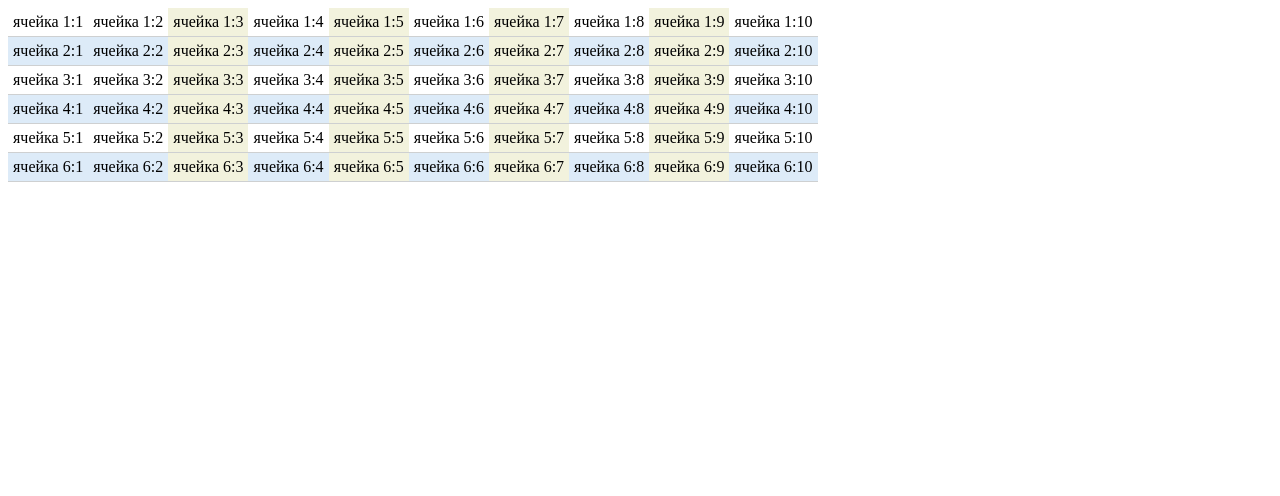
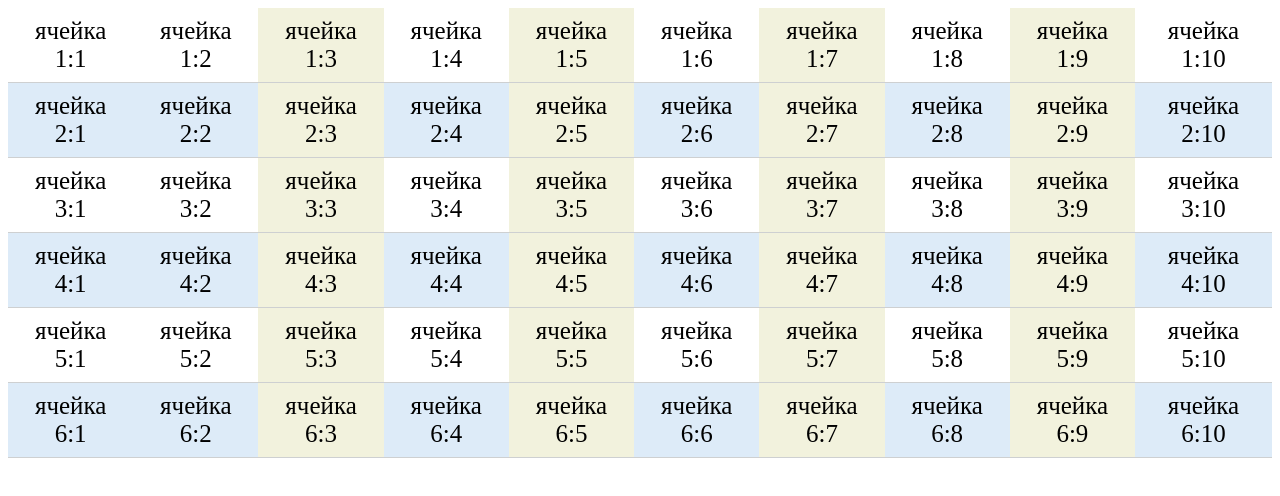
Before and after one commit to EugeneBaichuk/html-course-homework-Baichuk, a plain HTML site: page lesson-8-css/task3.html in a window 1280 px wide. Drawn offline with Linux system fonts and the light colour scheme.

Commit message:
lesson 8 task 3 size change

```diff
--- a/lesson-8-css/task3.css
+++ b/lesson-8-css/task3.css
@@ -1,11 +1,14 @@
 table {
   border-collapse: collapse;
   border: 1px white;
+  width: 100%;
 }
 
 td {
   border-bottom: 1px solid #ced0d1;
-  padding: 5px;
+  padding: 9px;
+  text-align: center;
+  font-size: 25px;
 }
 
 tr:nth-child(even) {
```
